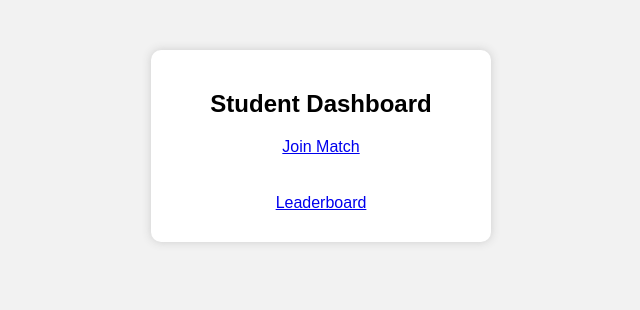
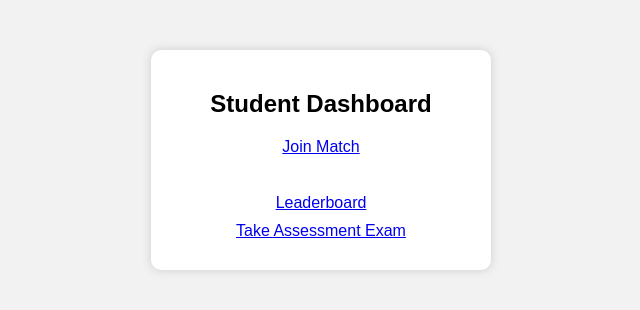
Before and after one commit to vanna2017code/Mathabee, a website: page public/dashboard.html in a window 1280 px wide. Shown: the whole page, without its empty margins (319-959 px from the left). Drawn offline with Linux system fonts and the light colour scheme.

Commit message:
Add link to Take Assessment Exam in dashboard

```diff
--- a/public/dashboard.html
+++ b/public/dashboard.html
@@ -10,6 +10,7 @@
   <h2>Student Dashboard</h2>
   <a href="match.html">Join Match</a><br>
   <a href="leaderboard.html">Leaderboard</a>
+  <a href="assessment.html">Take Assessment Exam</a>
 </div>
 </body>
 </html>
```
